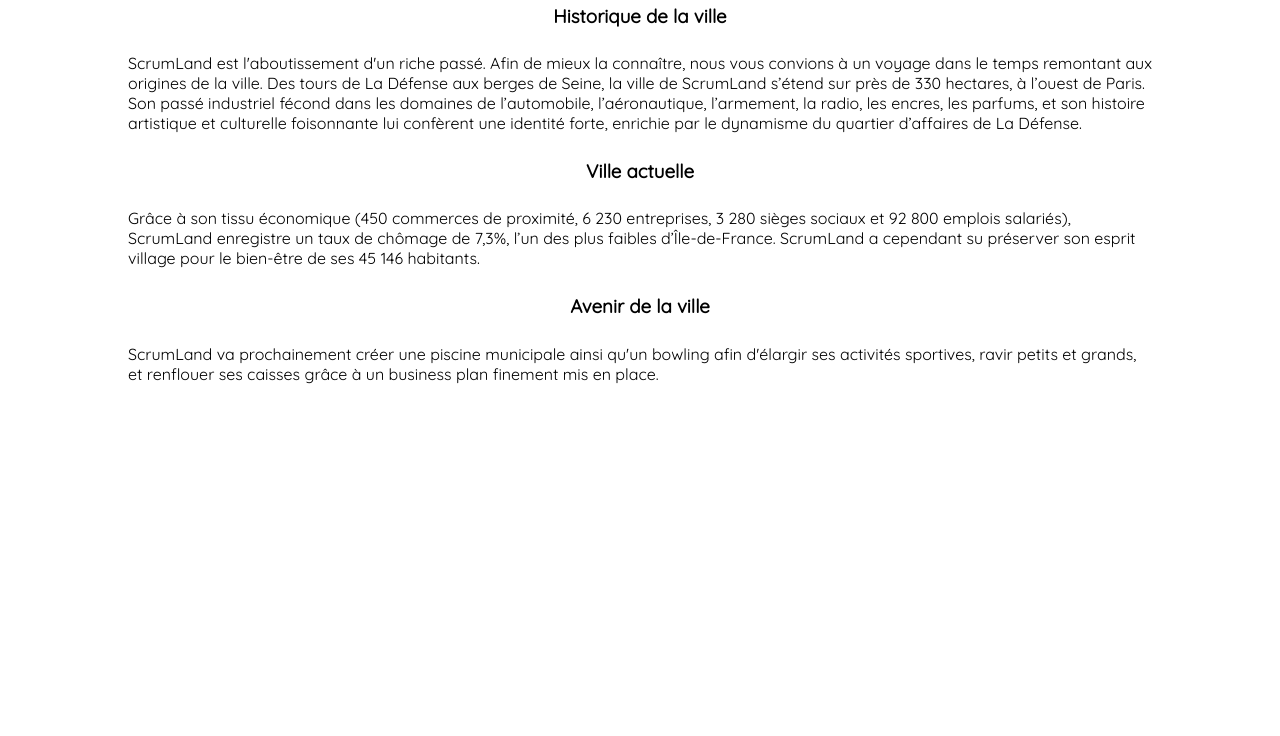
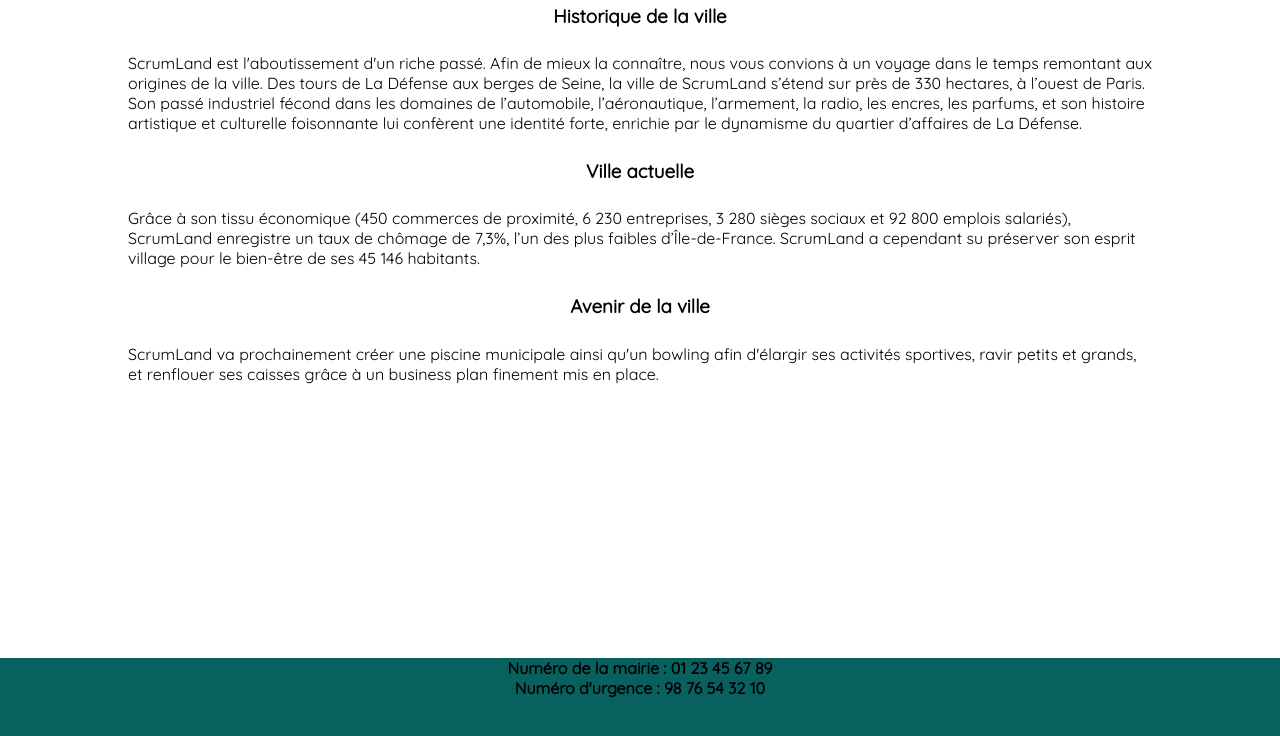
Before and after one commit to AubertFAGOT/ScrumLand, a plain HTML site: page html/index.html in a window 1280 px wide. Shown: the part 62-798 px from the top of the page. Drawn offline with Linux system fonts and the light colour scheme.

Commit message:
WIP emergency numbers

```diff
--- a/html/index.html
+++ b/html/index.html
@@ -43,6 +43,11 @@
 
     </div>
 
+    <div id="emergencyNumbers">
+        <p><b>Numéro de la mairie : 01 23 45 67 89</b></p>
+        <p><b>Numéro d'urgence : 98 76 54 32 10</b></p>
+    </div>
+
 </body>
 
 </html>
--- a/style/style.css
+++ b/style/style.css
@@ -19,3 +19,15 @@
     justify-content: center;
     margin: 0% 10% 0% 10%;
 }
+
+#emergencyNumbers {
+    width: 100%;
+    height: 10%;
+    bottom: 0;
+    background-color: #08605F;
+    position: fixed;
+    display: flex;
+    flex-direction: column;
+    justify-items: center;
+    text-align: center;
+}
```
